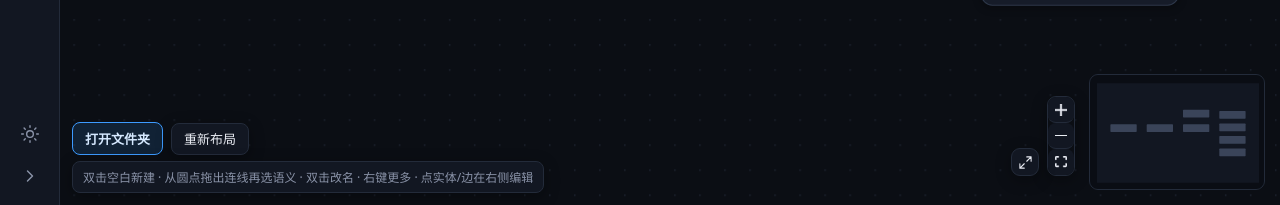
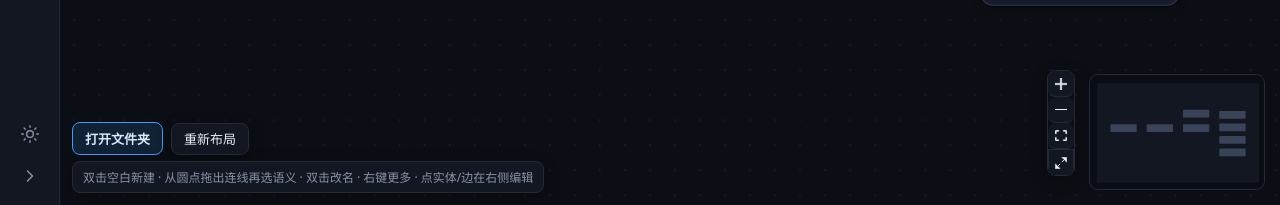
Before and after one commit to clover-us/DevDraw, a React (Vite) app: page / in a window 1280 px wide. Shown: the part 595-800 px from the top of the page. Built offline with nearby package versions, Linux system fonts and the light colour scheme.

Commit message:
fix(ui): 全屏按钮并入缩放控件列，四个按钮竖直对齐

```diff
--- a/src/ui/App.tsx
+++ b/src/ui/App.tsx
@@ -927,7 +927,17 @@ export function App() {
             proOptions={{ hideAttribution: true }}
           >
             <Background variant={BackgroundVariant.Dots} gap={24} size={1.5} color="var(--canvas-dot)" />
-            <Controls showInteractive={false} position="bottom-right" style={{ right: 190, bottom: 14 }} />
+            <Controls showInteractive={false} position="bottom-right" style={{ right: 190, bottom: 14 }}>
+              {/* 自定义控制项会被渲染在缩放按钮之后，因此和它们同一列、同一样式 */}
+              <button
+                className="dd-canvas-fs"
+                onClick={toggleFullscreen}
+                title={fullscreen ? '退出全屏 (Esc)' : '画布全屏'}
+                aria-label={fullscreen ? '退出全屏' : '画布全屏'}
+              >
+                {fullscreen ? <MinimizeIcon size={14} /> : <MaximizeIcon size={14} />}
+              </button>
+            </Controls>
             <MiniMap
               pannable
               zoomable
@@ -975,14 +985,6 @@ export function App() {
             </div>
             <div className="dd-hint">{HINTS[lens]}</div>
           </div>
-          <button
-            className="dd-canvas-fs"
-            onClick={toggleFullscreen}
-            title={fullscreen ? '退出全屏 (Esc)' : '画布全屏'}
-            aria-label={fullscreen ? '退出全屏' : '画布全屏'}
-          >
-            {fullscreen ? <MinimizeIcon size={15} /> : <MaximizeIcon size={15} />}
-          </button>
           {quickCreate && (
             <QuickCreate
               model={model}
--- a/src/ui/styles.css
+++ b/src/ui/styles.css
@@ -504,31 +504,25 @@ select.dd-input {
   background: var(--panel);
   box-shadow: 0 4px 16px var(--shadow-soft);
 }
-/* 画布全屏按钮：贴着左下缩放控件，与它们同高同圆角。 */
-.dd-canvas-fs {
-  position: absolute;
-  right: 241px;
-  bottom: 29px;
-  z-index: 6;
-  width: 28px;
-  height: 28px;
+/* 画布全屏按钮：作为缩放控件的第 4 项渲染在同一列里，样式由 .react-flow__controls button 决定，
+   这里只补居中与最后一格去掉分隔线。 */
+.react-flow__controls .dd-canvas-fs {
   padding: 0;
-  display: inline-flex;
+  display: flex;
   align-items: center;
   justify-content: center;
-  background: var(--panel);
-  border: 1px solid var(--border);
-  border-radius: 9px;
-  color: var(--text);
-  box-shadow: 0 4px 16px var(--shadow-soft);
+  border-radius: 0;
+  box-shadow: none;
   cursor: pointer;
+}
+.react-flow__controls .dd-canvas-fs:last-child {
+  border-bottom: none;
 }
 .dd-canvas-fs svg {
   flex: none;
 }
-.dd-canvas-fs:hover {
+.react-flow__controls .dd-canvas-fs:hover {
   background: var(--overlay);
-  border-color: var(--border-strong);
 }
 
 /* ---------- 左侧导航轨 ---------- */
```
